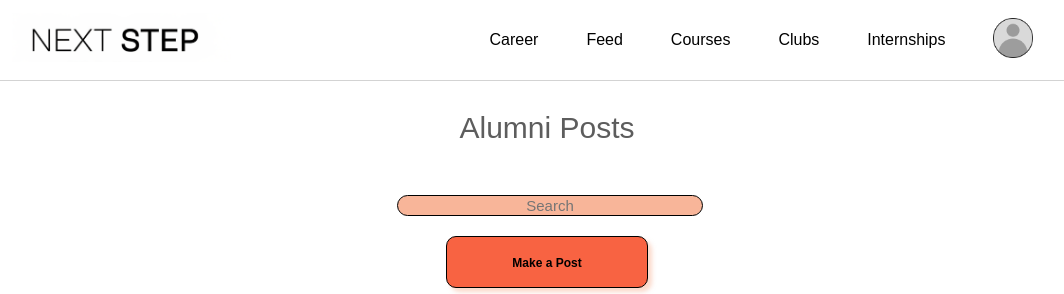
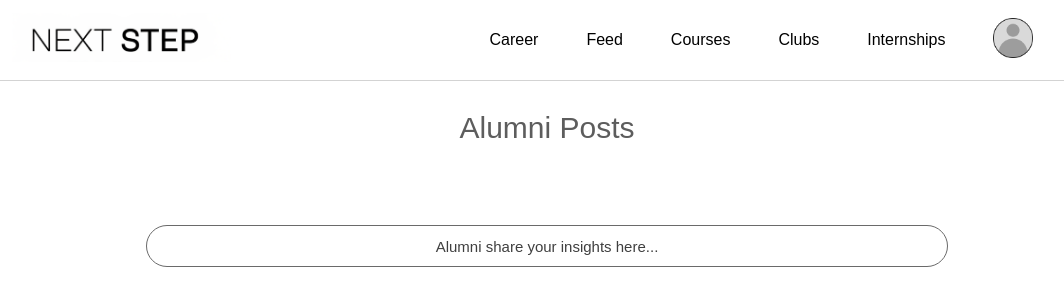
Before and after one commit to A3Bick/556-milestone-3, a plain HTML site: page Feed.html in a window 1280 px wide. Shown: the top 294 px of the page, without its empty margins (93-1157 px from the left). Drawn offline with Linux system fonts and the light colour scheme.

Commit message:
updated top of feed to match figma

```diff
--- a/Assets/Styles/Visuals.css
+++ b/Assets/Styles/Visuals.css
@@ -361,7 +361,15 @@ header > a{
 }
 
 #makePost{
-    margin: 20px auto;
+    margin: 80px auto 20px;
+    width: 800px;
+    height: 28px;
+    padding-top: 12px;
+    font-size: 15px;
+    text-align: center;
+    color: #3F3F3F;
+    border-radius: 30px;
+    border: 1px solid #6A6A6A;
 }
 
 /* For Recommendation Creation and Post Creation */
--- a/Feed.html
+++ b/Feed.html
@@ -9,14 +9,7 @@
 
         <div id="alumniFeed">
             <p class="pageTitle">Alumni Posts</p>
-
-            <div id="feedSearchContainer">
-                <form>
-                    <input id="feedSearch" type="text" placeholder="Search">
-                    <button type="submit" hidden>For validation purposes, no touchy</button>
-                </form>
-            </div>
-            <a href="PostCreation.html"><div class="defaultButton" id="makePost"><p>Make a Post</p></div></a>
+            <a href="PostCreation.html"><div id="makePost">Alumni share your insights here...</div></a>
             <script src="./Assets/Scripts/FeedPopulator.js"></script>
             <div id="postFeed">
             </div>
```
